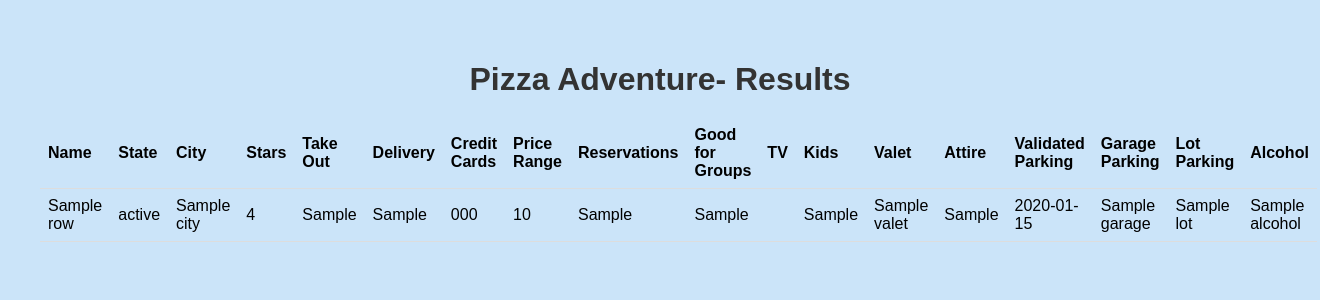
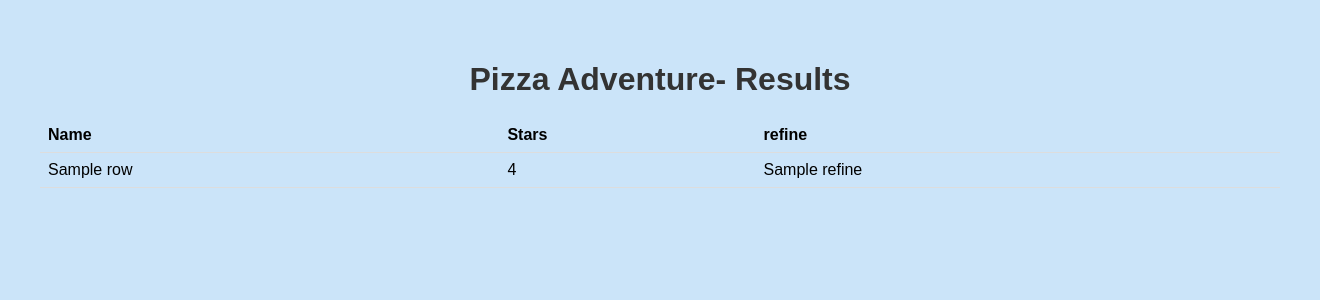
Before and after one commit to limwualice/sushi-adventure, a Flask app: template templates/result.html in a window 1320 px wide. Shown: the top 300 px of the page. Run offline with Flask 3, Linux system fonts and the light colour scheme; the template is opened without the code that fills it: most values are stand-ins (such as "Sample title", 1, 10 or a date in 2020); parts of the project's set-up code (start-up, migrations or seed data) failed here and were passed over.

Commit message:
updated dataframe with langchained pizza

```diff
--- a/app.py
+++ b/app.py
@@ -150,7 +150,7 @@
     # Get the unique restaurant names
     restaurants = filtered_df[['city','state','name','stars_x','RestaurantsTakeOut', 'RestaurantsDelivery','BusinessAcceptsCreditCards','RestaurantsPriceRange2',
                                'RestaurantsReservations', 'RestaurantsGoodForGroups','HasTV', 'GoodForKids', 'valet','RestaurantsAttire', 'validated',
-                               'garage', 'lot', 'Alcohol'
+                               'garage', 'lot', 'Alcohol', 'refine'
     ]]
 
     return render_template('result.html', restaurants=restaurants, column_interests=column_interests)
--- a/templates/result.html
+++ b/templates/result.html
@@ -37,10 +37,10 @@
         <table>
             <tr>
                 <th>Name</th>
-                <th{% if column_interests['state'] %} class="highlight"{% endif %}>State</th>
-                <th{% if column_interests['city'] %} class="highlight"{% endif %}>City</th>
+                <!-- <th{% if column_interests['state'] %} class="highlight"{% endif %}>State</th> -->
+                <!-- <th{% if column_interests['city'] %} class="highlight"{% endif %}>City</th> -->
                 <th{% if column_interests['stars_x'] %} class="highlight"{% endif %}>Stars</th>
-                <th{% if column_interests['RestaurantsTakeOut'] %} class="highlight"{% endif %}>Take Out</th>
+                <!-- <th{% if column_interests['RestaurantsTakeOut'] %} class="highlight"{% endif %}>Take Out</th>
                 <th{% if column_interests['RestaurantsDelivery'] %} class="highlight"{% endif %}>Delivery</th>
                 <th{% if column_interests['BusinessAcceptsCreditCards'] %} class="highlight"{% endif %}>Credit Cards</th>
                 <th{% if column_interests['RestaurantsPriceRange2'] %} class="highlight"{% endif %}>Price Range</th>
@@ -53,15 +53,16 @@
                 <th{% if column_interests['validated'] %} class="highlight"{% endif %}>Validated Parking</th>
                 <th{% if column_interests['garage'] %} class="highlight"{% endif %}>Garage Parking</th>
                 <th{% if column_interests['lot'] %} class="highlight"{% endif %}>Lot Parking</th>
-                <th{% if column_interests['Alcohol'] %} class="highlight"{% endif %}>Alcohol</th>
+                <th{% if column_interests['Alcohol'] %} class="highlight"{% endif %}>Alcohol</th> -->
+                <th>refine</th>
             </tr>
             {% for index, row in restaurants.iterrows() %}
                 <tr>
                     <td>{{ row['name'] }}</td>
-                    <td{% if column_interests['state'] %} class="highlight"{% endif %}>{{ row['state'] }}</td>
-                    <td{% if column_interests['city'] %} class="highlight"{% endif %}>{{ row['city'] }}</td>
+                    <!-- <td{% if column_interests['state'] %} class="highlight"{% endif %}>{{ row['state'] }}</td>
+                    <td{% if column_interests['city'] %} class="highlight"{% endif %}>{{ row['city'] }}</td> -->
                     <td{% if column_interests['stars_x'] %} class="highlight"{% endif %}>{{ row['stars_x'] }}</td>
-                    <td{% if column_interests['RestaurantsTakeOut'] %} class="highlight"{% endif %}>{{ row['RestaurantsTakeOut'] }}</td>
+                    <!-- <td{% if column_interests['RestaurantsTakeOut'] %} class="highlight"{% endif %}>{{ row['RestaurantsTakeOut'] }}</td>
                     <td{% if column_interests['RestaurantsDelivery'] %} class="highlight"{% endif %}>{{ row['RestaurantsDelivery'] }}</td>
                     <td{% if column_interests['BusinessAcceptsCreditCards'] %} class="highlight"{% endif %}>{{ row['BusinessAcceptsCreditCards'] }}</td>
                     <td{% if column_interests['RestaurantsPriceRange2'] %} class="highlight"{% endif %}>{{ row['RestaurantsPriceRange2'] }}</td>
@@ -74,7 +75,8 @@
                     <td{% if column_interests['validated'] %} class="highlight"{% endif %}>{{ row['validated'] }}</td>
                     <td{% if column_interests['garage'] %} class="highlight"{% endif %}>{{ row['garage'] }}</td>
                     <td{% if column_interests['lot'] %} class="highlight"{% endif %}>{{ row['lot'] }}</td>
-                    <td{% if column_interests['Alcohol'] %} class="highlight"{% endif %}>{{ row['Alcohol'] }}</td>
+                    <td{% if column_interests['Alcohol'] %} class="highlight"{% endif %}>{{ row['Alcohol'] }}</td> -->
+                    <td>{{ row['refine'] }}</td>
                 </tr>
             {% endfor %}
         </table>
```
Also changed, not shown: old/IZAKAYA_OSEN_reviews.txt (renamed from IZAKAYA_OSEN_reviews.txt), 2 other files.
